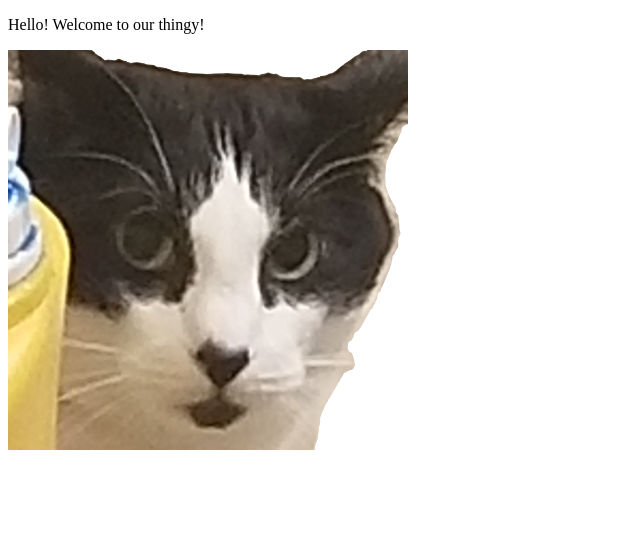
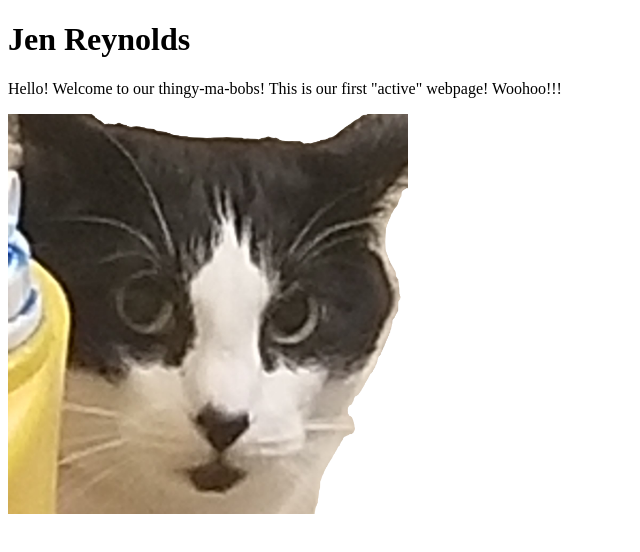
Before and after one commit to FinOzbleck/MART-341-Project-1, a plain HTML site: page index.html in a window 1280 px wide. Shown: the whole page, without its empty margins (0-640 px from the left). Drawn offline with Linux system fonts and the light colour scheme.

Commit message:
Update index.html

```diff
--- a/index.html
+++ b/index.html
@@ -1,7 +1,7 @@
 <!DOCTYPE html>
 <html>
     <head>
-        <title> </title>
+        <title>"My First Page"</title>
             <!-- Not visible to visitors atm. -->
     </head>
     <body>
@@ -11,7 +11,8 @@
 
         <main>
             <!-- Main content of the page -->
-             <p>Hello! Welcome to our thingy!</p>
+             <h1>Jen Reynolds</h1>
+             <p>Hello! Welcome to our thingy-ma-bobs! This is our first "active" webpage! Woohoo!!!</p>
              <img src="Images/Sven What 2.png" title="Meet Sven, my chonky cat who's surprisingly camera and people shy!" width="400" height="400">
         </main>
 
```
